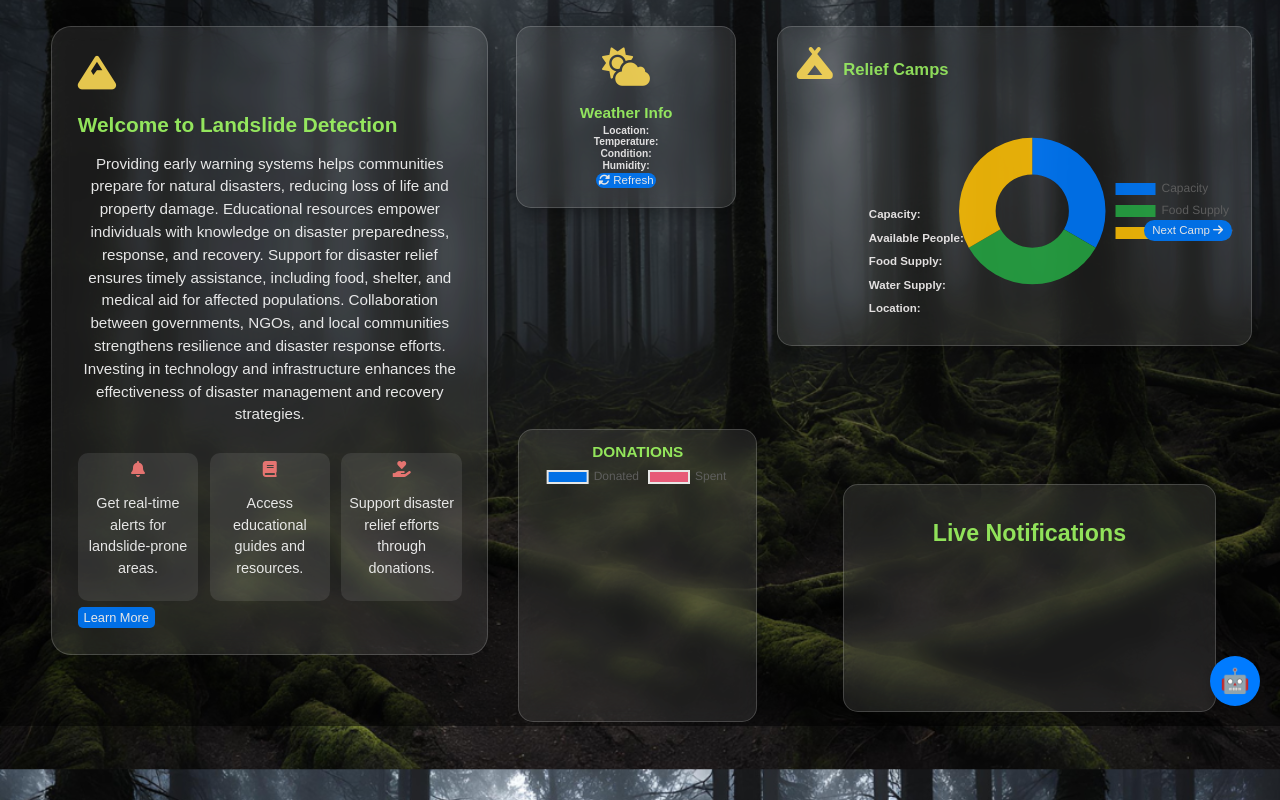
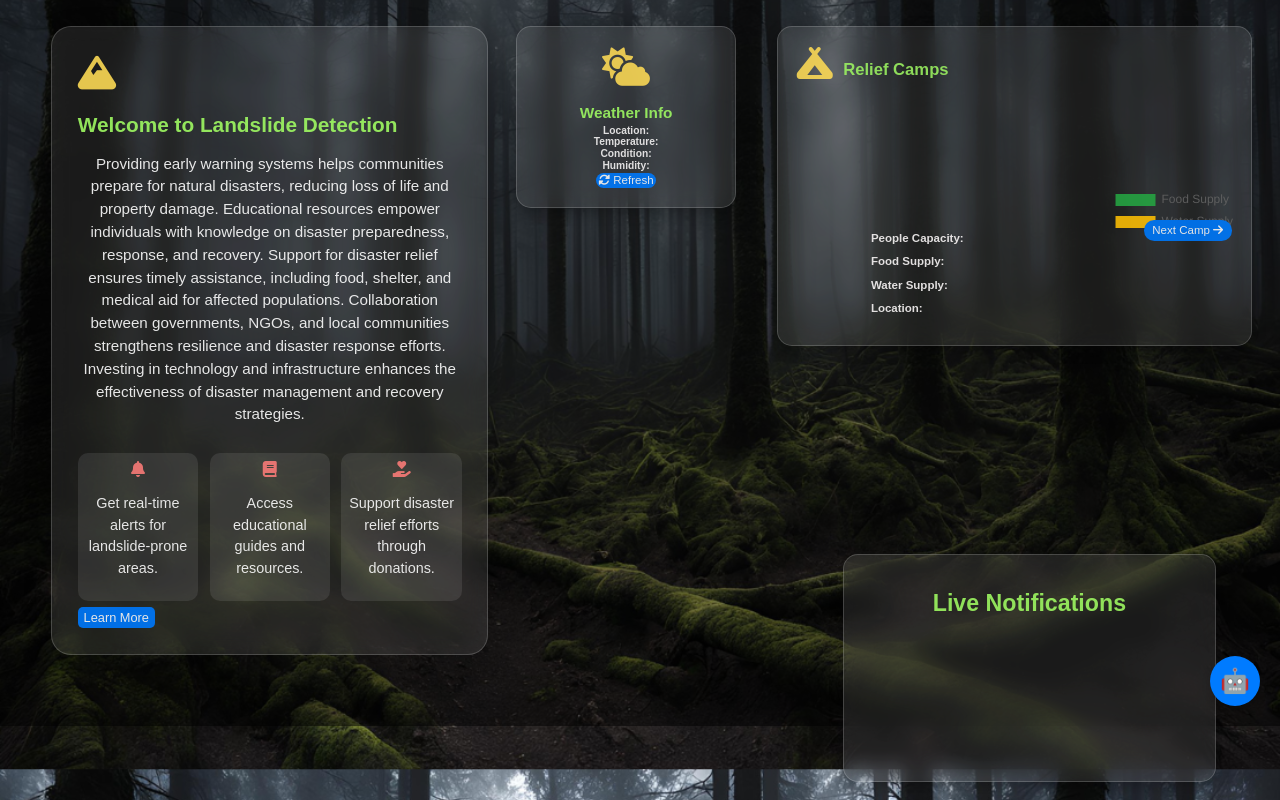
Before and after one commit to Vyshak-NSC/major-project, a Flask app: page /user/ in a window 1280 px wide. Shown: the part 74-874 px from the top of the page. Run offline with Flask 3, Linux system fonts and the light colour scheme; the visitor is signed in with stand-in values (Sample User, id 1); data that the repository does not hold is empty.

Commit message:
temporarily disable ddonation pie chart in index

```diff
--- a/app/static/js/index.js
+++ b/app/static/js/index.js
@@ -16,37 +16,38 @@ function initializePage() {
 
 // Set up the Donation and Relief Camps charts
 function setupCharts() {
-    setupDonationChart();
+    // Commenting out the Donation Pie Chart setup
+    // setupDonationChart();
     setupReliefCampChart();
 }
 
-// Set up the Donation Pie Chart
-function setupDonationChart() {
-    const donationCtx = document.getElementById("myChart").getContext("2d");
-    new Chart(donationCtx, {
-        type: "doughnut",
-        data: {
-            labels: ["Donated", "Spent"],
-            datasets: [{
-                data: [0, 0],
-                backgroundColor: ["#007bff", "#ff6384"],
-            }],
-        },
-        options: {
-            responsive: true,
-            plugins: {
-                tooltip: {
-                    enabled: true,
-                    callbacks: {
-                        label: function (context) {
-                            return `${context.label}: ${context.raw}Rs`;
-                        },
-                    },
-                },
-            },
-        },
-    });
-}
+// Commenting out the Donation Pie Chart setup
+// function setupDonationChart() {
+//     const donationCtx = document.getElementById("myChart").getContext("2d");
+//     new Chart(donationCtx, {
+//         type: "doughnut",
+//         data: {
+//             labels: ["Donated", "Spent"],
+//             datasets: [{
+//                 data: [0, 0],
+//                 backgroundColor: ["#007bff", "#ff6384"],
+//             }],
+//         },
+//         options: {
+//             responsive: true,
+//             plugins: {
+//                 tooltip: {
+//                     enabled: true,
+//                     callbacks: {
+//                         label: function (context) {
+//                             return `${context.label}: ${context.raw}Rs`;
+//                         },
+//                     },
+//                 },
+//             },
+//         },
+//     });
+// }
 
 // Set up the Relief Camps Chart
 function setupReliefCampChart() {
@@ -54,12 +55,12 @@ function setupReliefCampChart() {
     new Chart(campCtx, {
         type: "doughnut",
         data: {
-            labels: ["Capacity", "Food Supply", "Water Supply"],
+            labels: ["Food Supply", "Water Supply"],
             datasets: [{
-                label: "Relief Camp Data",
-                data: [120, 120, 120],
-                backgroundColor: ["#007bff", "#28a745", "#ffc107"],
-                hoverBackgroundColor: ["#005bb5", "#218838", "#e0a800"],
+                label: "Relief Camp Inventory",
+                data: [0, 0], // Initial data
+                backgroundColor: ["#28a745", "#ffc107"],
+                hoverBackgroundColor: ["#218838", "#e0a800"],
                 borderWidth: 0,
             }],
         },
@@ -75,7 +76,7 @@ function setupReliefCampChart() {
                     enabled: true,
                     callbacks: {
                         label: function (context) {
-                            const labels = ["people", "meals", "liters"];
+                            const labels = ["meals", "liters"];
                             return `${context.label}: ${context.raw} ${labels[context.dataIndex]}`;
                         },
                     },
@@ -212,7 +213,8 @@ function updateCampDetailsAndChart(camp) {
     clearNotificationInterval();
     updateCampDetailsUI(camp);
     updateReliefCampChart(camp);
-    updateDonationChart(camp);
+    // Commenting out the Donation Chart update
+    // updateDonationChart(camp);
     fetchAndDisplayNotifications(camp.cid);
     startNotificationRefresh(camp.cid);
 }
@@ -227,7 +229,6 @@ function clearNotificationInterval() {
 // Update camp details in the UI
 function updateCampDetailsUI(camp) {
     document.getElementById("camp-capacity").textContent = `${camp.num_people_present}/${camp.capacity}`;
-    document.getElementById("available-people").textContent = `${camp.num_people_present}`;
     document.getElementById("food-supply").textContent = `${camp.food_stock_quota} Meals`;
     document.getElementById("water-supply").textContent = `${camp.water_stock_litres} Litres`;
     document.getElementById("camp-location").textContent = `${camp.location}`;
@@ -238,7 +239,6 @@ function updateReliefCampChart(camp) {
     const campChart = Chart.getChart("campChart"); // Get the existing chart instance
     if (campChart) {
         campChart.data.datasets[0].data = [
-            camp.capacity,
             camp.food_stock_quota,
             camp.water_stock_litres
         ];
@@ -249,20 +249,20 @@ function updateReliefCampChart(camp) {
     }
 }
 
-// Update the Donation Chart
-function updateDonationChart(camp) {
-    const donationChart = Chart.getChart("myChart"); // Get the existing chart instance
-    if (donationChart) {
-        donationChart.data.datasets[0].data = [
-            camp.donations_received,
-            camp.donations_spent
-        ];
-        donationChart.update();
-        console.log("Donation chart updated");
-    } else {
-        console.error("Donation chart not initialized");
-    }
-}
+// Commenting out the Donation Chart update
+// function updateDonationChart(camp) {
+//     const donationChart = Chart.getChart("myChart"); // Get the existing chart instance
+//     if (donationChart) {
+//         donationChart.data.datasets[0].data = [
+//             camp.donations_received,
+//             camp.donations_spent
+//         ];
+//         donationChart.update();
+//         console.log("Donation chart updated");
+//     } else {
+//         console.error("Donation chart not initialized");
+//     }
+// }
 
 // Fetch and display notifications for a specific camp
 async function fetchAndDisplayNotifications(camp_id) {
--- a/app/templates/user/index.html
+++ b/app/templates/user/index.html
@@ -1,6 +1,15 @@
 {% extends 'base.html' %}
 {% block csscontent%}
     <link rel="stylesheet" href="{{ url_for('static',filename='css/user/home.css')}}">
+    <style>
+        /* Ensure the notification container takes up the leftover space */
+        .notification-container {
+            flex-grow: 1;
+            display: flex;
+            justify-content: center;
+            align-items: center;
+        }
+    </style>
 {% endblock %}
 
 {% block content %}
@@ -62,8 +71,7 @@
             <h2> Relief Camps</h2>
             <div class="camp-details">
                 <div id="index-camp-info" class="camp-info">
-                    <p><strong>Capacity:</strong> <span id="camp-capacity"></span></p>
-                    <p><strong>Available People:</strong> <span id="available-people"></span></p>
+                    <p><strong>People Capacity:</strong> <span id="camp-capacity"></span></p>
                     <p><strong>Food Supply:</strong> <span id="food-supply"></span></p>
                     <p><strong>Water Supply:</strong> <span id="water-supply"></span></p>
                     <p><strong>Location:</strong> <span id="camp-location"></span></p>
@@ -75,19 +83,9 @@
             <button id="next-camp-btn-home" class="next-camp-btn">Next Camp <i class="fas fa-arrow-right"></i></button>
         </div>
     </div>
+</section>
 
-
-</section>
-<!-- Donations Pie Chart -->
-<div class="chart-section">
-<a href="{{ url_for('user.donations')}}">
-    <h2>DONATIONS</h2>
-    <div class="pie-chart">
-        <canvas id="myChart"></canvas>
-
-    </div>
-</a>
-</div>
+<!-- Removed Donations Pie Chart component -->
 
 <!-- Notification Box -->
 <div class="notification-container">
```
